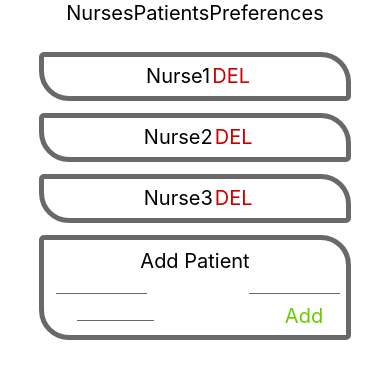
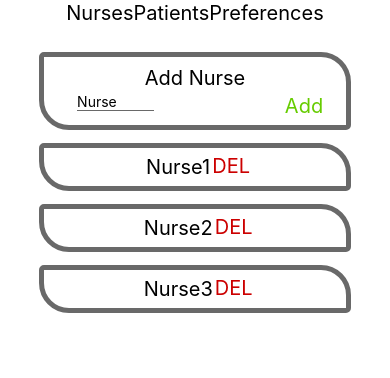
Before and after one commit to Sarah-Hanson/NurseAppReactProject, a React Native app in the folder NurseApp/: screen / in a window 390 px wide. Shown: the top 378 px of the page. Built offline with nearby package versions, Linux system fonts and the light colour scheme.

Commit message:
preference tab fully implemented. Fully de-coupled the add section and card item from each other.

```diff
--- a/NurseApp/App.tsx
+++ b/NurseApp/App.tsx
@@ -4,17 +4,25 @@ import {SafeAreaView} from 'react-native';
 import {Tabs} from './Components/AddingPage/Tabs';
 import {MutableCardList} from './Components/AddingPage/mutableCardList';
 import {nanoid} from 'nanoid';
+import {AddingPage} from './Components/AddingPage/addingPage';
 
 const App = () => {
+  const rand = (x: number, y: number) => Math.floor(Math.random() * x) + y;
+
   const nurses = [
     {name: 'Nurse1', id: nanoid()},
     {name: 'Nurse2', id: nanoid()},
     {name: 'Nurse3', id: nanoid()},
   ];
-  const rand = (x: number, y: number) => Math.floor(Math.random() * x) + y;
+
+  const preferences = [
+    {nurse: 'Nurse1', patient: 'patient3', weight: 1, id: nanoid()},
+    {nurse: 'Nurse3', patient: 'patient1', weight: 1, id: nanoid()},
+  ];
+
   const generatePatients = (count: number) => {
     let patients = [];
-    for (let i = 0; i < count; i++) {
+    for (let i = 1; i < count + 1; i++) {
       patients.push({
         name: 'patient' + i,
         acuity: rand(5, 1),
@@ -31,30 +39,10 @@ const App = () => {
         flexDirection: 'column',
         alignItems: 'center',
       }}>
-      <Tabs
-        tabs={[
-          {
-            name: 'Nurses',
-            tabComponent: (
-              <MutableCardList key={'Nurses'} initialList={nurses} />
-            ),
-          },
-          {
-            name: 'Patients',
-            tabComponent: (
-              <MutableCardList
-                key={'Patients'}
-                initialList={generatePatients(8)}
-              />
-            ),
-          },
-          {
-            name: 'Preferences',
-            tabComponent: (
-              <MutableCardList key={'Preferences'} initialList={[]} />
-            ),
-          },
-        ]}
+      <AddingPage
+        nurses={nurses}
+        patients={generatePatients(6)}
+        preferences={preferences}
       />
     </SafeAreaView>
   );
--- /dev/null
+++ b/NurseApp/Components/AddingPage/addNurse.tsx
@@ -0,0 +1,60 @@
+import {
+  Card,
+  Row,
+  Spacer,
+  TextBig,
+  TextAdd,
+  TextSmall,
+  colors,
+  ICardItem,
+} from '../Common/common';
+import React, {useState} from 'react';
+import {StyleSheet, TextInput, TouchableOpacity} from 'react-native';
+import {nanoid} from 'nanoid';
+
+export const AddNurse = ({
+  list,
+  setList,
+}: {
+  list: any[];
+  setList(list: any[]): void;
+}) => {
+  const [name, onChangeName] = useState('Nurse');
+
+  const addItem = (item: any) => {
+    setList(list.concat(item));
+  };
+
+  return (
+    <Card>
+      <TextBig text={'Add Nurse'} />
+      <Row>
+        <TextInput
+          value={name}
+          style={[{marginLeft: '4%'}, sh.input]}
+          onChangeText={(name) => onChangeName(name)}
+        />
+        <Spacer />
+        <TouchableOpacity
+          onPress={() =>
+            addItem({
+              name: name,
+              id: nanoid(),
+            })
+          }>
+          <TextAdd text={'Add'} />
+        </TouchableOpacity>
+      </Row>
+    </Card>
+  );
+};
+
+const sh = StyleSheet.create({
+  input: {
+    borderBottomWidth: 1,
+    borderBottomColor: colors.darker,
+
+    width: '30%',
+    marginBottom: '3%',
+  },
+});
--- a/NurseApp/Components/AddingPage/addItem.tsx
+++ b/NurseApp/Components/AddingPage/addPatient.tsx
@@ -12,47 +12,50 @@ import React, {useState} from 'react';
 import {StyleSheet, TextInput, TouchableOpacity} from 'react-native';
 import {nanoid} from 'nanoid';
 
-export const AddItem = ({
-  isPatient,
-  onPress,
+export const AddPatient = ({
+  list,
+  setList,
 }: {
-  isPatient: boolean;
-  onPress(item: ICardItem): void;
+  list: any[];
+  setList(list: any[]): void;
 }) => {
   const [name, onChangeName] = useState('Name');
-  const [acuity, onChangeAcuity] = useState(isPatient ? 'Acuity' : undefined);
-  const [room, onChangeRoom] = useState(isPatient ? 'Room' : undefined);
+  const [acuity, onChangeAcuity] = useState('Acuity');
+  const [room, onChangeRoom] = useState('Room');
+
+  const addItem = (item: any) => {
+    setList(list.concat(item));
+  };
 
   return (
     <Card>
-      <TextBig text={'Add '.concat(isPatient ? 'Patient' : 'Nurse')} />
+      <TextBig text={'Add Patient'} />
       <Row>
         <TextInput
+          value={name}
           style={[{marginLeft: '4%'}, sh.input]}
           onChangeText={(name) => onChangeName(name)}
+          placeholder={'name'}
         />
-
-        {isPatient ? (
-          <>
         <Spacer />
         <TextInput
+          value={acuity}
           style={[{marginRight: '2%'}, sh.input]}
           onChangeText={(acuity) => onChangeAcuity(acuity)}
+          placeholder={'acuity'}
         />
-          </>
-        ) : null}
       </Row>
       <Row>
-        {isPatient ? (
         <TextInput
+          value={room}
           style={[{marginLeft: '4%'}, sh.input]}
           onChangeText={(room) => onChangeRoom(room)}
+          placeholder={'room'}
         />
-        ) : null}
         <Spacer />
         <TouchableOpacity
           onPress={() =>
-            onPress({
+            addItem({
               name: name,
               room: room,
               acuity: acuity ? parseInt(acuity) : undefined,
--- /dev/null
+++ b/NurseApp/Components/AddingPage/addPreference.tsx
@@ -0,0 +1,77 @@
+import {
+  Card,
+  Row,
+  Spacer,
+  TextBig,
+  TextAdd,
+  TextSmall,
+  colors,
+  ICardItem,
+} from '../Common/common';
+import React, {useState} from 'react';
+import {StyleSheet, TextInput, TouchableOpacity} from 'react-native';
+import {nanoid} from 'nanoid';
+
+export const AddPreference = ({
+  list,
+  setList,
+}: {
+  list: any[];
+  setList(list: any[]): void;
+}) => {
+  const [nurse, onChangeNurse] = useState<string>('Nurse');
+  const [patient, onChangePatient] = useState<string>('Patient');
+  const [weight, onChangeWeight] = useState<string>('0');
+
+  const addItem = (item: any) => {
+    setList(list.concat(item));
+  };
+
+  return (
+    <Card>
+      <TextBig text={'Add Preference'} />
+      <Row>
+        <TextInput
+          value={nurse}
+          style={[{marginLeft: '4%'}, sh.input]}
+          onChangeText={(nurse) => onChangeNurse(nurse)}
+        />
+        <Spacer />
+        <TextInput
+          value={patient}
+          style={[{marginLeft: '4%'}, sh.input]}
+          onChangeText={(patient) => onChangePatient(patient)}
+        />
+      </Row>
+      <Row>
+        <TextInput
+          value={weight.toString()}
+          style={[{marginLeft: '4%'}, sh.input]}
+          onChangeText={(weight) => onChangeWeight(weight)}
+        />
+        <Spacer />
+        <TouchableOpacity
+          onPress={() =>
+            addItem({
+              nurse: nurse,
+              patient: patient,
+              weight: parseInt(weight),
+              id: nanoid(),
+            })
+          }>
+          <TextAdd text={'Add'} />
+        </TouchableOpacity>
+      </Row>
+    </Card>
+  );
+};
+
+const sh = StyleSheet.create({
+  input: {
+    borderBottomWidth: 1,
+    borderBottomColor: colors.darker,
+
+    width: '30%',
+    marginBottom: '3%',
+  },
+});
--- /dev/null
+++ b/NurseApp/Components/AddingPage/addingPage.tsx
@@ -0,0 +1,99 @@
+import {MutableCardList} from './mutableCardList';
+import {Tabs} from './Tabs';
+import React, {useState} from 'react';
+import {CardItem} from './cardItem';
+import {Spacer, TextBig, TextSmall} from '../Common/common';
+import {AddPatient} from './addPatient';
+import {AddNurse} from './addNurse';
+import {AddPreference} from './addPreference';
+
+export const AddingPage = ({
+  nurses,
+  patients,
+  preferences,
+}: {
+  nurses: {name: string; id: string}[];
+  patients: {name: string; room: string; acuity: number; id: string}[];
+  preferences: {nurse: string; patient: string; weight: number; id: string}[];
+}) => {
+  const [nurseList, setNurse] = useState(nurses);
+  const [patientList, setPatient] = useState(patients);
+  const [preferenceList, setPreference] = useState(preferences);
+
+  const rmItem = (list: any, setList: any, index: number) => {
+    list.splice(index, 1);
+    const newList = [...list]; //force re-render since just mutating doesn't get picked up
+    setList(newList);
+  };
+
+  return (
+    <Tabs
+      tabs={[
+        {
+          name: 'Nurses',
+          tabComponent: (
+            <MutableCardList
+              key={'Nurses'}
+              items={nurseList.map((nurse, index) => (
+                <CardItem
+                  key={nurse.id}
+                  index={index}
+                  onPress={() => rmItem(nurseList, setNurse, index)}>
+                  <TextBig text={nurse.name} />
+                  <Spacer />
+                </CardItem>
+              ))}
+              addComponent={<AddNurse list={nurseList} setList={setNurse} />}
+            />
+          ),
+        },
+        {
+          name: 'Patients',
+          tabComponent: (
+            <MutableCardList
+              key={'Patients'}
+              items={patientList.map((patient, index) => (
+                <CardItem
+                  key={patient.id}
+                  index={index}
+                  onPress={() => rmItem(patientList, setPatient, index)}>
+                  <TextBig text={patient.name} />
+                  <Spacer />
+                  <TextSmall text={'Acuity:' + patient.acuity} />
+                  <TextSmall text={patient.room} />
+                  <Spacer />
+                </CardItem>
+              ))}
+              addComponent={
+                <AddPatient list={patientList} setList={setPatient} />
+              }
+            />
+          ),
+        },
+        {
+          name: 'Preferences',
+          tabComponent: (
+            <MutableCardList
+              key={'Preferences'}
+              items={preferenceList.map((preference, index) => (
+                <CardItem
+                  key={preference.id}
+                  index={index}
+                  onPress={() => rmItem(nurseList, setNurse, index)}>
+                  <TextBig text={preference.nurse} />
+                  <TextBig text={preference.patient} />
+                  <Spacer />
+                  <TextSmall text={'Weight:' + preference.weight} />
+                  <Spacer />
+                </CardItem>
+              ))}
+              addComponent={
+                <AddPreference list={preferences} setList={setPreference} />
+              }
+            />
+          ),
+        },
+      ]}
+    />
+  );
+};
--- a/NurseApp/Components/AddingPage/cardItem.tsx
+++ b/NurseApp/Components/AddingPage/cardItem.tsx
@@ -1,33 +1,20 @@
 import React from 'react';
-import {
-  Card,
-  ICardItem,
-  Row,
-  Spacer,
-  TextBig,
-  TextDel,
-  TextSmall,
-} from '../Common/common';
-//import Icon from 'react-native-vector-icons/FontAwesome';
+import {Card, Row, TextDel} from '../Common/common';
 import {TouchableOpacity} from 'react-native';
 
 export const CardItem = ({
-  item,
   index,
   onPress,
+  children,
 }: {
-  item: ICardItem;
   index: number;
   onPress(index: number): void;
+  children: any;
 }) => {
   return (
     <Card>
       <Row>
-        <TextBig text={item.name} />
-        {item.acuity ? <Spacer /> : null}
-        {item.acuity ? <TextSmall text={'Acuity:' + item.acuity} /> : null}
-        {item.room ? <TextSmall text={item.room} /> : null}
-        {item.acuity ? null : <Spacer />}
+        {children}
         <GarbageIcon index={index} onPress={onPress} />
       </Row>
     </Card>
--- a/NurseApp/Components/AddingPage/mutableCardList.tsx
+++ b/NurseApp/Components/AddingPage/mutableCardList.tsx
@@ -1,29 +1,17 @@
 import {ScrollView, View} from 'react-native';
-import React, {useState} from 'react';
-import {ICardItem} from '../Common/common';
-import {CardItem} from './cardItem';
-import {AddItem} from './addItem';
+import React from 'react';
 
-export const MutableCardList = ({initialList}: {initialList: any[]}) => {
-  const [list, setList] = useState<ICardItem[]>(initialList);
-
-  const rmItem = (index: number) => {
-    list.splice(index, 1);
-    const newList = [...list]; //force re-render since just mutating doesn't get picked up
-    setList(newList);
-  };
-  const addItem = (item: ICardItem) => {
-    setList(list.concat(item));
-  };
-
+export const MutableCardList = ({
+  items,
+  addComponent,
+}: {
+  items: any;
+  addComponent: any;
+}) => {
   return (
     <View style={{width: '90%', padding: '5%'}}>
-      <ScrollView>
-        {list.map((item, index) => (
-          <CardItem key={item.id} item={item} index={index} onPress={rmItem} />
-        ))}
-      </ScrollView>
-      <AddItem isPatient={list.length > 0} onPress={addItem} />
+      {addComponent}
+      <ScrollView>{items}</ScrollView>
     </View>
   );
 };
```
Lines whose indentation alone changed are shown as unchanged.
